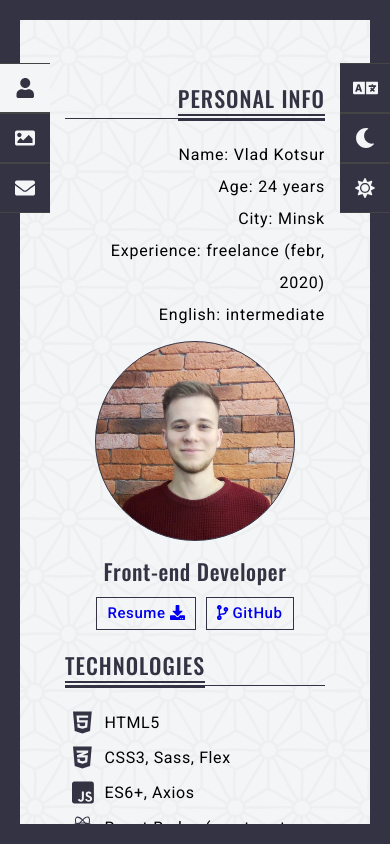
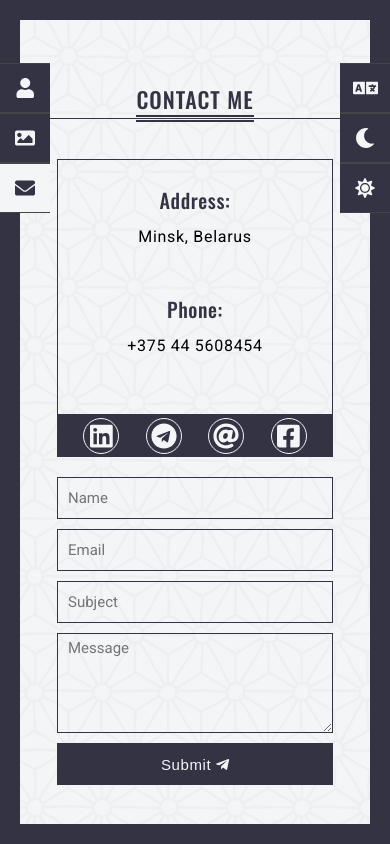
Before and after one commit to kotsur-vlad/portfolio, a React (Create React App) app: page /#/contacts in a window 390 px wide. Before the commit this address led to /. Built offline with nearby package versions, Linux system fonts and the light colour scheme.

Commit message:
Finished portfolio's logic, styles V 1.0

```diff
--- a/src/about/About.js
+++ b/src/about/About.js
@@ -6,6 +6,7 @@ import {faHtml5, faCss3Alt, faJsSquare, faReact} from '@fortawesome/free-brands-
 import styles from './About.module.scss'
 import Title from "../common/title/Title";
 import StackItem from "./StackItem";
+import resume from './../assets/kotsur_vlad.pdf'
 
 const About = () => {
 
@@ -37,7 +38,8 @@ const About = () => {
 					<span>Front-end Developer</span>
 					<ul>
 						<li>
-							<a href="./../assets/kotsur_vlad.pdf" title="My resume" target="_blank">Resume <FontAwesomeIcon icon={faDownload}/></a>
+							<a href={resume} title="My resume" rel="noopener noreferrer"
+							   target="_blank">Resume <FontAwesomeIcon icon={faDownload}/></a>
 						</li>
 						<li>
 							<a href="https://github.com/kotsur-vlad" title="My repositories" rel="noopener noreferrer"
--- a/src/about/About.module.scss
+++ b/src/about/About.module.scss
@@ -67,6 +67,7 @@ $linksHoverColor: #ffffff;
         display: block;
         padding: 5px 10px;
         border: 1px solid $primaryColor;
+        color: $primaryColor;
 
         &:visited {
           color: $primaryColor;
@@ -75,11 +76,13 @@ $linksHoverColor: #ffffff;
         &:hover {
           @include transition(all 0.7s);
           background: $linksHoverColor;
+          color: $primaryColor;
         }
 
         &:active {
           position: relative;
           top: 1px;
+          color: $primaryColor;
         }
 
       }
--- a/src/common/barItem/BarItem.js
+++ b/src/common/barItem/BarItem.js
@@ -24,8 +24,8 @@ const BarItem = (props) => {
 				? <li className={styles.link} onMouseEnter={onLinkMouseOver} onMouseLeave={onLinkMouseOver}>
 					<NavLink exact={props.exact} to={props.link} activeClassName={styles.activeLink}>
 						<FontAwesomeIcon icon={props.icon} size="2x" className={styles.ico}/>
-						<span className={hintClassName}>{props.hint}</span>
 					</NavLink>
+					<span className={hintClassName}>{props.hint}</span>
 				</li>
 				: <li className={styles.button} onClick={onSettingClick}>
 					<FontAwesomeIcon icon={props.icon} size="2x" className={styles.ico}/>
--- a/src/common/barItem/BarItem.module.scss
+++ b/src/common/barItem/BarItem.module.scss
@@ -18,7 +18,14 @@ $borderColor: #444444;
   }
 }
 
+%media-cursor {
+  @media screen and (max-width: 1024px) {
+    cursor: default;
+  }
+}
+
 .link {
+  @extend %media-cursor;
   position: relative;
 
   a {
@@ -34,6 +41,7 @@ $borderColor: #444444;
 
 .button {
   @extend %link-button-block;
+  @extend %media-cursor;
 
   &:hover {
     background: $alternateColor;
@@ -56,10 +64,10 @@ $borderColor: #444444;
 }
 
 .hint {
-  @include transition(opacity 0.5s);
   visibility: hidden;
   position: absolute;
   left: 60px;
+  top: 4px;
   width: auto;
   padding: 13px 24px;
   border-radius: 3px;
@@ -69,6 +77,7 @@ $borderColor: #444444;
   opacity: 0.8;
 
   &::after {
+    @extend %media-cursor;
     content: "";
     position: absolute;
     top: 50%;
@@ -82,8 +91,8 @@ $borderColor: #444444;
 
   @media screen and (max-width: 365px) {
     left: 50px;
+    top: 2px;
     padding: 10px 20px;
-
   }
 }
 
--- a/src/contacts/Contacts.module.scss
+++ b/src/contacts/Contacts.module.scss
@@ -1,5 +1,19 @@
 @import './../common/styles/sass/variables';
 @import './../common/styles/sass/mixins';
+
+%content-block {
+  @media (min-width: 880px) and (max-width: 1060px) {
+    min-width: 350px;
+  }
+  @media (min-width: 460px) and (max-width: 530px) {
+    min-width: 350px;
+  }
+  @media screen and (max-width: 459px) {
+    min-width: 276px;
+  }
+  min-width: 420px;
+  margin: 0 20px;
+}
 
 .wrapper {
   @include flex(column, flex-start, center);
@@ -10,18 +24,8 @@
     flex-wrap: wrap;
 
     .first {
-      @media (min-width: 880px) and (max-width: 1060px) {
-        min-width: 350px;
-      }
-      @media (min-width: 460px) and (max-width: 530px) {
-        min-width: 350px;
-      }
-      @media screen and (max-width: 459px) {
-        min-width: 276px;
-      }
+      @extend %content-block;
       @include flex(column, flex-start, center);
-      min-width: 420px;
-      margin: 0 20px;
 
       ul {
         box-sizing: border-box;
@@ -57,17 +61,7 @@
     }
 
     .second {
-      @media (min-width: 880px) and (max-width: 1060px) {
-        min-width: 350px;
-      }
-      @media (min-width: 460px) and (max-width: 530px) {
-        min-width: 350px;
-      }
-      @media screen and (max-width: 459px) {
-        min-width: 276px;
-      }
-      min-width: 420px;
-      margin: 0 20px;
+      @extend %content-block;
 
       form {
         @include flex(column, flex-start, center);
--- a/src/index.js
+++ b/src/index.js
@@ -1,6 +1,6 @@
 import React from 'react';
 import ReactDOM from 'react-dom';
-import {BrowserRouter} from "react-router-dom";
+import {HashRouter} from "react-router-dom";
 
 import './index.css';
 import App from './App';
@@ -8,9 +8,9 @@ import * as serviceWorker from './serviceWorker';
 
 ReactDOM.render(
 	<React.StrictMode>
-		<BrowserRouter>
+		<HashRouter>
 			<App/>
-		</BrowserRouter>
+		</HashRouter>
 	</React.StrictMode>,
 	document.getElementById('root')
 );
```
Also changed, not shown: 1 other file (tests, documents, lock files or other folders).
